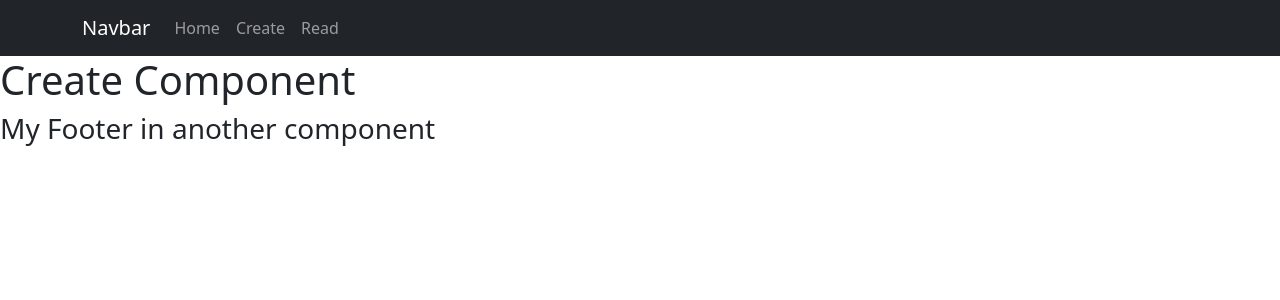
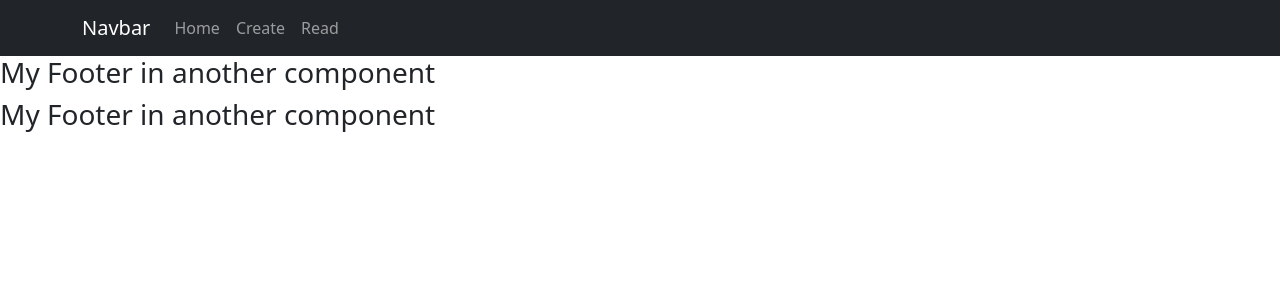
Before and after one commit to JohnsonMununkum/React-App, a React (Create React App) app: page /create in a window 1280 px wide. Shown: the top 300 px of the page. Built offline with nearby package versions, Linux system fonts and the light colour scheme.

Commit message:
exercise 6

```diff
--- a/src/App.js
+++ b/src/App.js
@@ -11,14 +11,18 @@
 //importing the Header from the Header.js file
 import Header from './Header';
 
+//for part 6 putting the header into the read section allowing read to be shown when you click on read
+//and create to be shown when you click on create
+//content does not show anything as you are already on that page
+
 function App() {
   return (
     <Router>
     <NavigationBar />
     <Routes>
       <Route path="/home" element={<Content />} />
-      <Route path="/read" element={<h1>Read Component</h1>} />
-      <Route path="/create" element={<h1>Create Component</h1>} />
+      <Route path="/read" element={<Header />} />
+      <Route path="/create" element={<Footer />} />
     </Routes>
     <Footer />
   </Router>
--- a/src/Content.js
+++ b/src/Content.js
@@ -1,5 +1,8 @@
 import React from 'react';
 
+//content.js file
+//this is the content that lies in the page
+//allows the content page to be imported from the app.js file allowing us the reuse the file for many different apps
 const Content = () => {
   return (
     <div>
--- a/src/Footer.js
+++ b/src/Footer.js
@@ -2,6 +2,7 @@
 
 //footer.js
 //create reuseable footer component
+//can be imported into the app.js file
 const Footer = () => {
     return <h3>My Footer in another component</h3>;
   };
--- a/src/Header.js
+++ b/src/Header.js
@@ -2,6 +2,7 @@
 
 //heaader.js
 //reuseable header component
+//header of the page
 const Header = () => {
     return <h1>My Header in another component</h1>;
   };
--- a/src/NavBar.js
+++ b/src/NavBar.js
@@ -1,8 +1,9 @@
+//imports these components which allows you to use these imports
 import Container from 'react-bootstrap/Container';
 import Nav from 'react-bootstrap/Nav';
 import Navbar from 'react-bootstrap/Navbar';
 
-
+//simple navbar tool which allows you to navigate from page to page
 const NavigationBar = () => {
   return (
         <Navbar bg="dark" data-bs-theme="dark">
```
